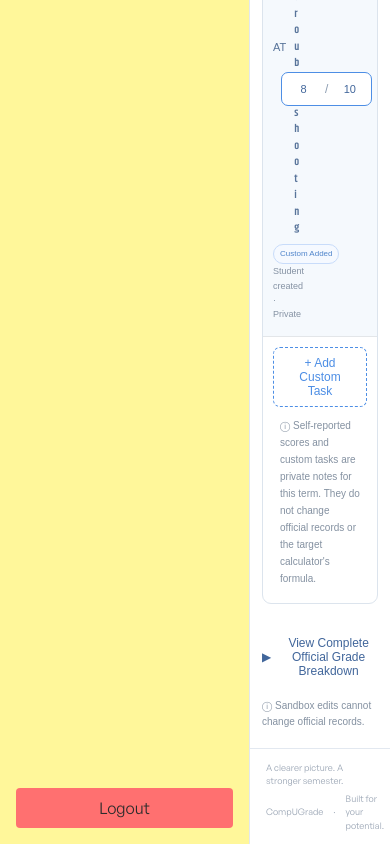
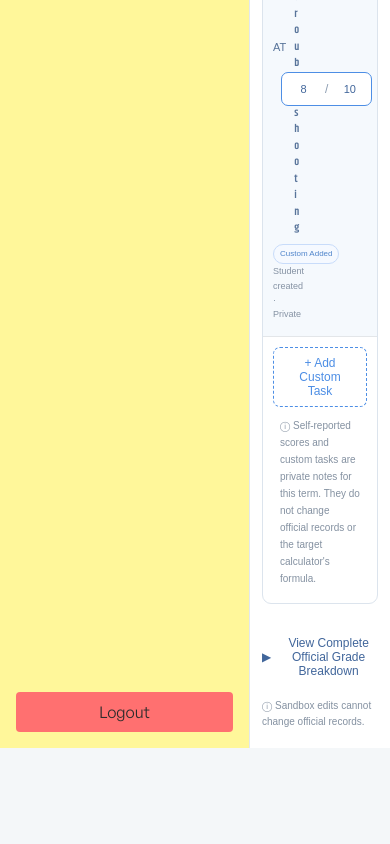
Before and after one commit to UIC-CCS-WEB-DEVELOPMENT-2026-2027/grade-compute, a React (Vite) app: page /student/subject/1 in a window 390 px wide. Shown: the part 3143-3987 px from the top of the page. After the commit the page ends 3891 px from the top, so only its background shows below. Built offline with nearby package versions, Linux system fonts and the light colour scheme.

Commit message:
Revert "Create subject footer with separator line"
This reverts commit 87f01e07caf520a917445dd8640d16b53d010c57.

```diff
--- a/src/pages/student/SubjectDetail.css
+++ b/src/pages/student/SubjectDetail.css
@@ -8,33 +8,8 @@
 }
 
 .subject-detail-main {
-    display: flex;
     flex: 1;
-    flex-direction: column;
-    min-height: 100vh;
     min-width: 0;
-}
-
-.subject-detail-main > main {
-    flex: 1;
-}
-
-.subject-page-footer {
-    display: flex;
-    align-items: center;
-    justify-content: space-between;
-    gap: 16px;
-    min-height: 48px;
-    padding: 12px 40px;
-    border-top: 1px solid #e2e8f0;
-    color: #9aa5b4;
-    font-size: 9px;
-}
-
-.subject-page-footer-brand {
-    display: flex;
-    align-items: center;
-    gap: 10px;
 }
 
 .subject-page-header {
@@ -391,10 +366,6 @@
 /*  MOBILE RESPONSIVENESS */
 
 @media (max-width: 760px) {
-    .subject-page-footer {
-        padding: 12px 20px;
-    }
-
     .subject-page-header {
         padding: 14px 20px;
     }
@@ -445,13 +416,6 @@
 }
 
 @media (max-width: 420px) {
-    .subject-page-footer {
-        align-items: flex-start;
-        flex-direction: column;
-        gap: 4px;
-        padding: 12px 16px;
-    }
-
     .subject-page-header {
         align-items: flex-start;
         flex-direction: column;
--- a/src/pages/student/SubjectDetail.jsx
+++ b/src/pages/student/SubjectDetail.jsx
@@ -186,14 +186,6 @@ function SubjectDetail() {
             <CurrentTermRecords term={term} />
 
                 </main>
-                <footer className="subject-page-footer">
-                    <span>A clearer picture. A stronger semester.</span>
-                    <span className="subject-page-footer-brand">
-                        <span>CompUGrade</span>
-                        <span aria-hidden="true">·</span>
-                        <span>Built for your potential.</span>
-                    </span>
-                </footer>
             </div>
         </div>
     );
```
